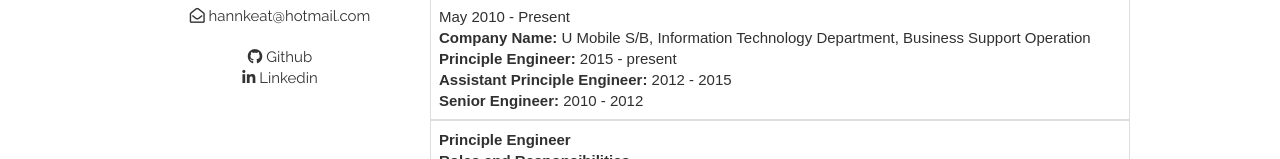
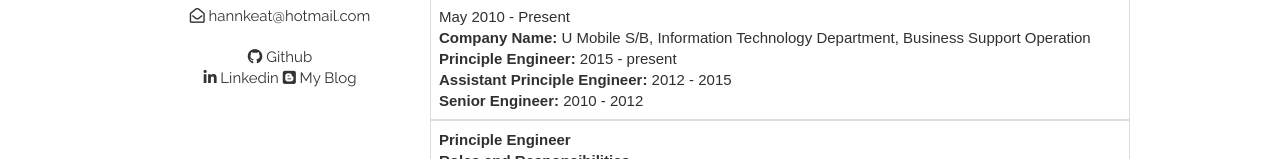
Before and after one commit to hannkeat/myResume, a plain HTML site: page index.html in a window 1280 px wide. Shown: the part 407-566 px from the top of the page. Drawn offline with Linux system fonts and the light colour scheme.

Commit message:
Update index.html

```diff
--- a/index.html
+++ b/index.html
@@ -59,6 +59,9 @@
             <br/>
             <a href="https://www.linkedin.com/in/tan-hann-keat-70095827/">
                 <i class="fab fa-linkedin-in"></i>&nbsp;Linkedin
+            </a>
+            <a href="https://soyacoffee.com">
+                <i class="fab fa-blogger"></i>&nbsp;My Blog
             </a>
         </p>
     </div>
```
